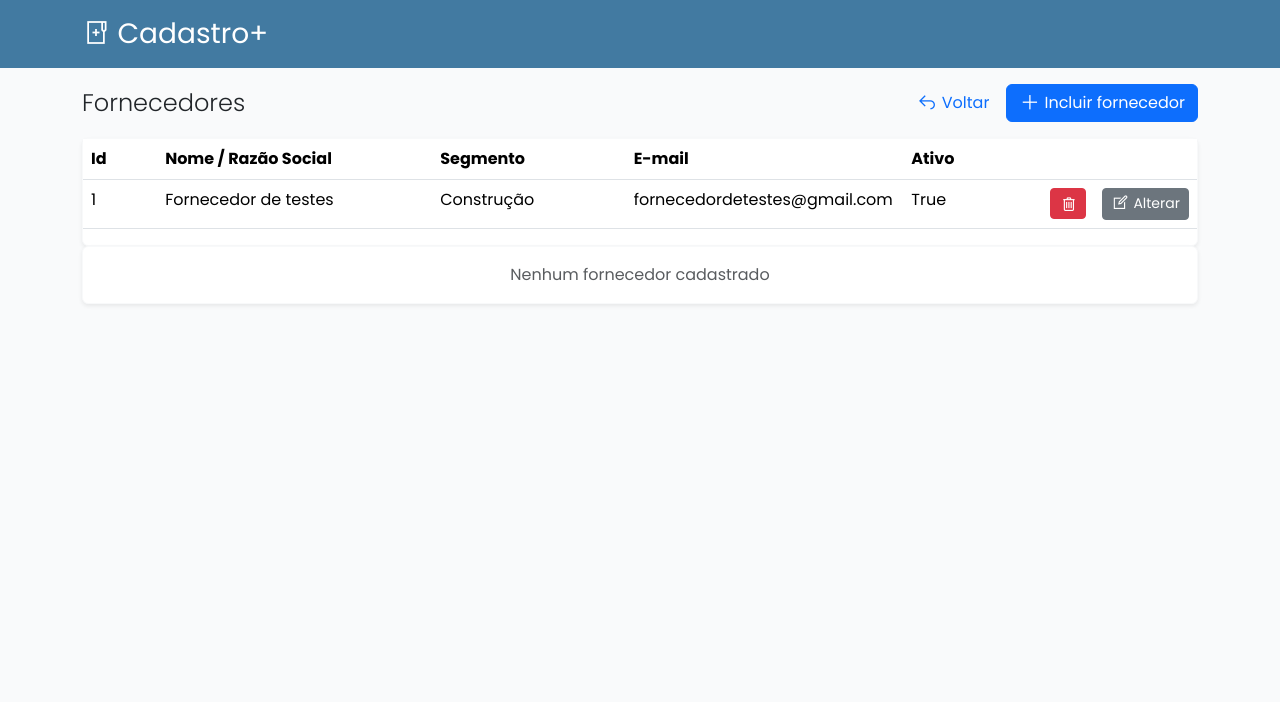
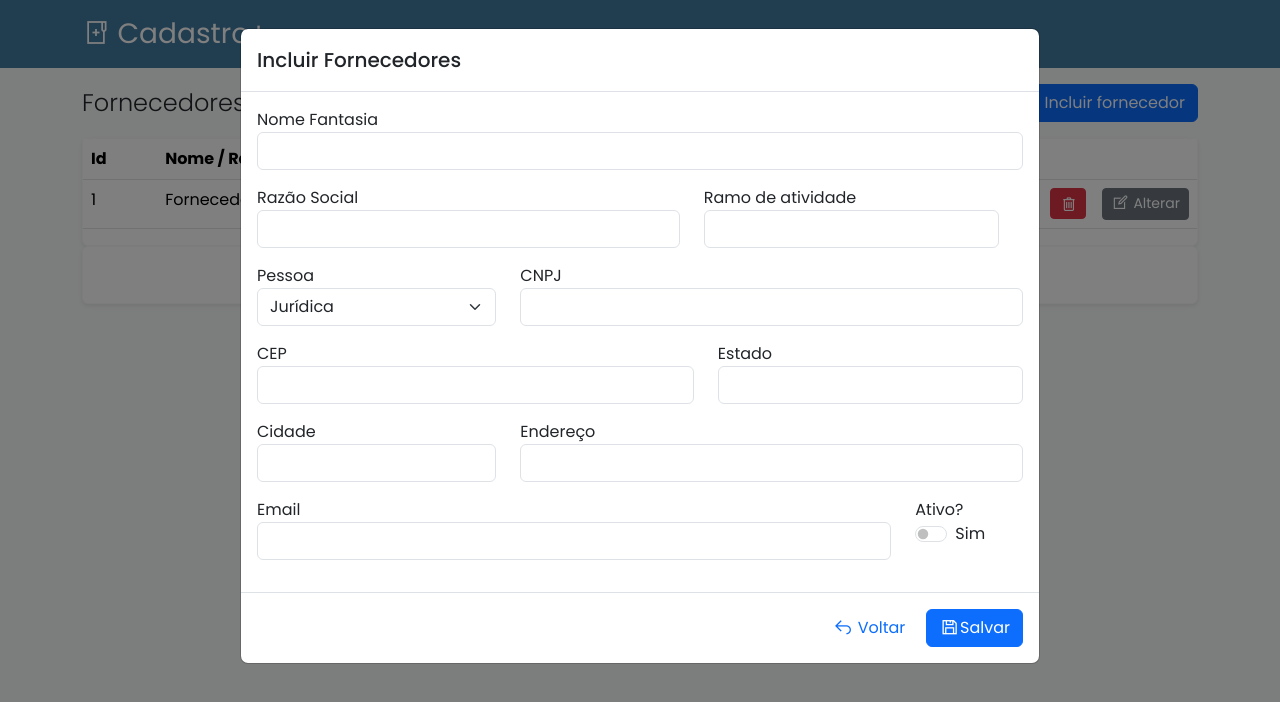
Before and after one commit to bedrohenr/dev-web-frontend, an Angular app: page /Fornecedores/Incluir in a window 1280 px wide. Shown: the top 702 px of the page. Built offline with nearby package versions, Linux system fonts and the light colour scheme.

Commit message:
feat(incluir-fornecedores): inputs de dados no html

```diff
--- a/src/app/Fornecedores/Incluir/incluir-fornecedores.component.html
+++ b/src/app/Fornecedores/Incluir/incluir-fornecedores.component.html
@@ -0,0 +1,100 @@
+<div class="modal fade show" tabindex="-1" role="dialog">
+  <div class="modal-dialog modal-lg">
+    <div class="modal-content">
+      <div class="modal-header">
+        <h5 class="modal-title">Incluir Fornecedores</h5>
+      </div>
+      <div class="modal-body">
+        <div class="row">
+          <div class="col-md-12">
+            <div class="mb-3">
+              <label for="nome" class="form-label m-0">Nome Fantasia</label>
+              <input type="text" class="form-control" id="nome">
+            </div>
+          </div>
+          <div class="row">
+            <div class="col-md-7">
+              <div class="mb-3">
+                <label for="razaoSocial" class="form-label m-0">Razão Social</label>
+                <input type="text" class="form-control" id="razaoSocial">
+              </div>
+            </div>
+            <div class="col-md-5">
+              <div class="mb-3">
+                <label for="ramoDeAtividade" class="form-label m-0">Ramo de atividade</label>
+                <input type="text" class="form-control" id="ramoDeAtividade">
+              </div>
+            </div>
+          </div>
+        </div>
+        <div class="row">
+          <div class="col-md-4">
+            <div class="mb-3">
+              <label for="dataDeNascimento" class="form-label  m-0">Pessoa</label>
+              <select class="form-select" aria-label="Default select example">
+                <option selected value="juridica">Jurídica</option>
+                <option value="fisica">Física</option>
+              </select>
+            </div>
+          </div>
+          <div class="col-md-8">
+            <div class="mb-3">
+              <label for="CNPJ" class="form-label m-0">CNPJ</label>
+              <input type="number" class="form-control" id="CNPJ">
+            </div>
+          </div>
+        </div>
+        <div class="row">
+          <div class="col-md-7">
+            <div class="mb-3">
+              <label for="cep" class="form-label  m-0">CEP</label>
+              <input type="text" class="form-control" id="cep">
+            </div>
+          </div>
+          <div class="col-md-5">
+            <div class="mb-3">
+              <label for="estado" class="form-label  m-0">Estado</label>
+              <input type="text" class="form-control" id="estado">
+            </div>
+          </div>
+        </div>
+        <div class="row">
+          <div class="col-md-4">
+            <div class="mb-3">
+              <label for="cidade" class="form-label  m-0">Cidade</label>
+              <input type="text" class="form-control" id="cidade">
+            </div>
+          </div>
+          <div class="col-md-8">
+            <div class="mb-3">
+              <label for="endereco" class="form-label  m-0">Endereço</label>
+              <input type="text" class="form-control" id="endereco">
+            </div>
+          </div>
+        </div>
+        <div class="row">
+          <div class="col-md-10">
+            <div class="mb-3">
+              <label for="email" class="form-label  m-0">Email</label>
+              <input type="text" class="form-control" id="email">
+            </div>
+          </div>
+          <div class="col-md-2">
+            <div class="mb-3">
+              <label class="form-label m-0">Ativo?</label>
+              <div class="form-check form-switch">
+                <input class="form-check-input" type="checkbox" role="switch" id="flexSwitchCheckDefault">
+                <label class="form-check-label" for="flexSwitchCheckDefault">Sim</label>
+              </div>
+            </div>
+          </div>
+        </div>
+      </div>
+      <div class="modal-footer">
+        <a class="btn btn-link btn-voltar-topo pe-0 me-3" appHandleBack><i class="la la-reply"></i> Voltar</a>
+        <button type="button" class="btn btn-primary"><i class="la la-save"></i>Salvar</button>
+      </div>
+    </div>
+  </div>
+</div>
+<div class="modal-backdrop fade show"></div>
--- a/src/app/Fornecedores/Listar/listar-fornecedores.component.html
+++ b/src/app/Fornecedores/Listar/listar-fornecedores.component.html
@@ -47,3 +47,6 @@
     </div>
   </div>
 </div>
+
+
+<router-outlet></router-outlet>
```
